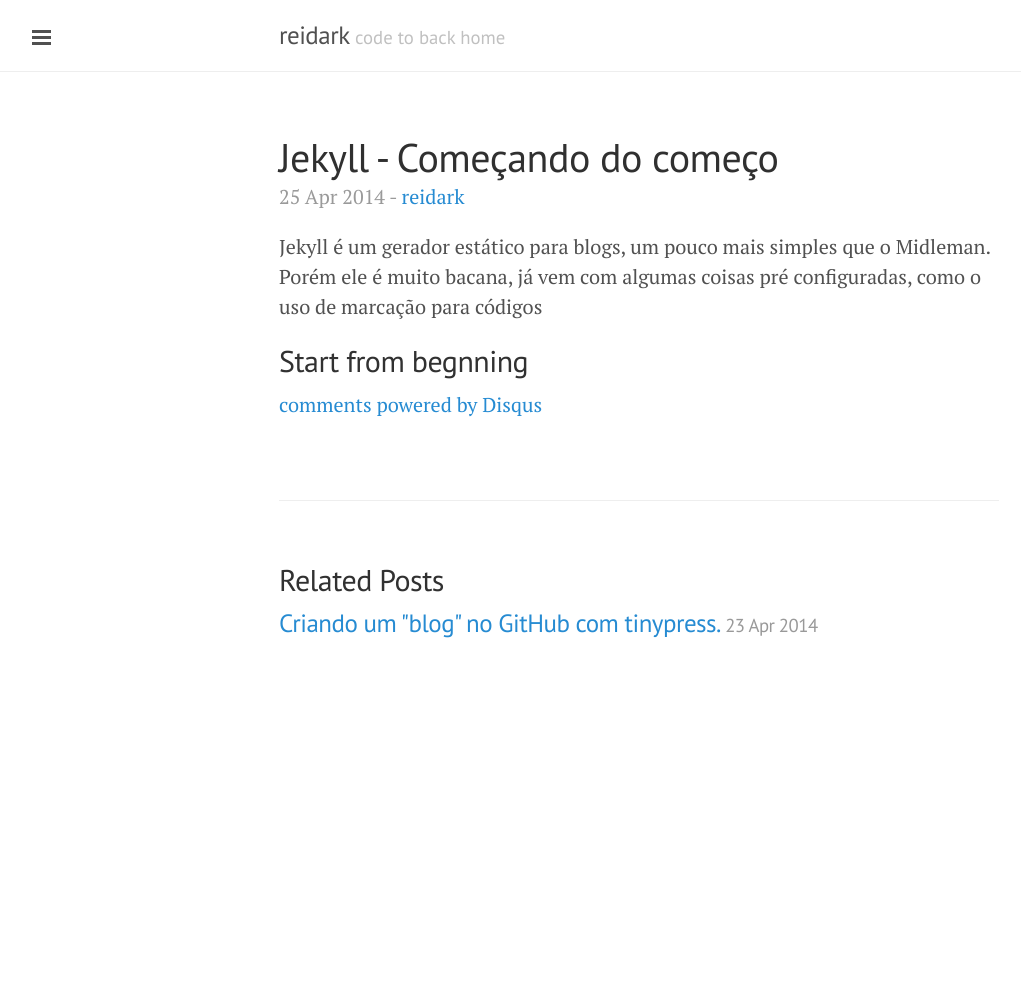
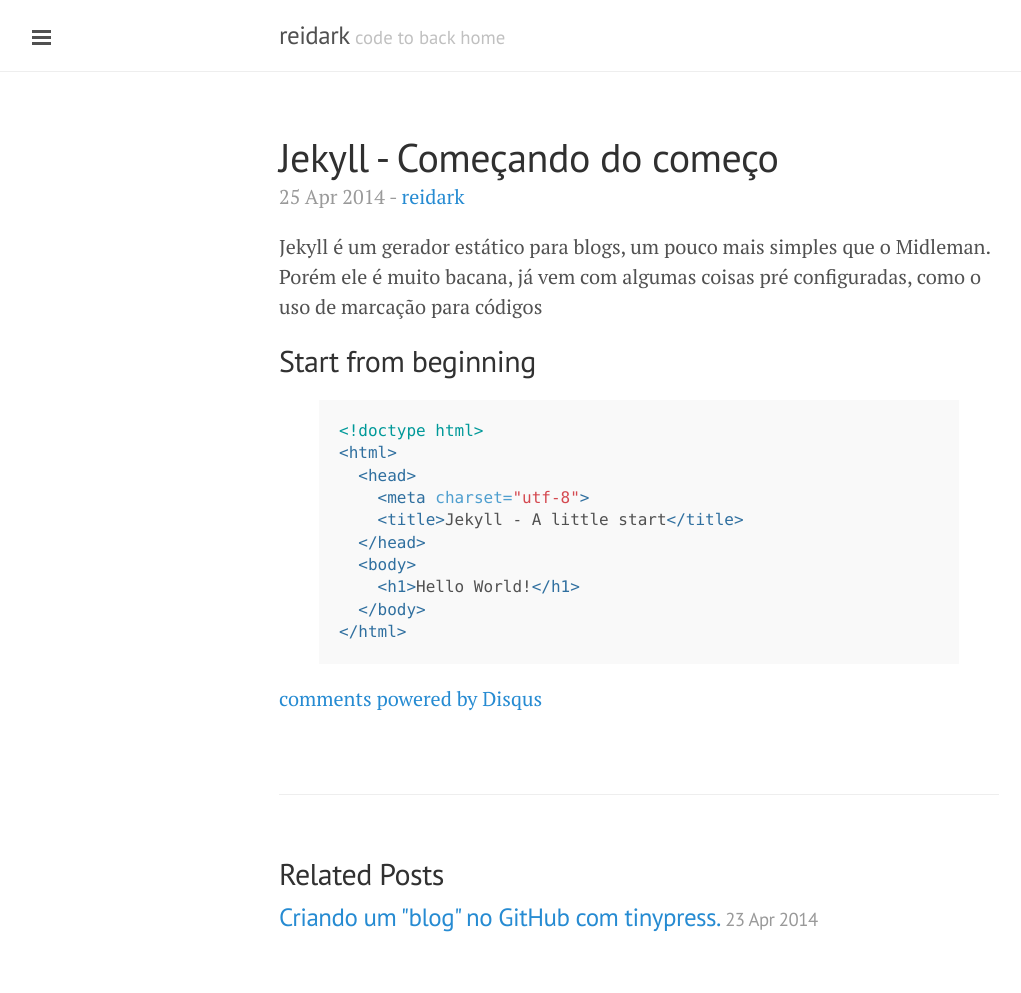
Before and after one commit to reidark/reidark.github.io, a Jekyll site: the page built from _posts/2014-04-25-jekyll-comeco.markdown, in a window 1280 px wide. Shown: the whole page, without its empty margins (1-1022 px from the left). Built offline with Jekyll 4.4.1, drawn with Linux system fonts in a browser that asks for light colours; comment, search, counter and statistics services are not loaded; before the commit the page ends 900 px from its top, so only the background shows below that.

Commit message:
Add highlight code.

```diff
--- a/_posts/2014-04-25-jekyll-comeco.markdown
+++ b/_posts/2014-04-25-jekyll-comeco.markdown
@@ -11,4 +11,19 @@ author: reidark
 Jekyll é um gerador estático para blogs, um pouco mais simples que o Midleman. Porém ele é muito bacana, já vem com algumas coisas pré configuradas, como o uso de marcação
 para códigos
 
-## Start from begnning
+## Start from beginning
+
+{% highlight html %}
+
+<!doctype html>
+<html>
+  <head>
+    <meta charset="utf-8">
+    <title>Jekyll - A little start</title>
+  </head>
+  <body>
+    <h1>Hello World!</h1>
+  </body>
+</html>
+
+{% endhighlight %}
```
